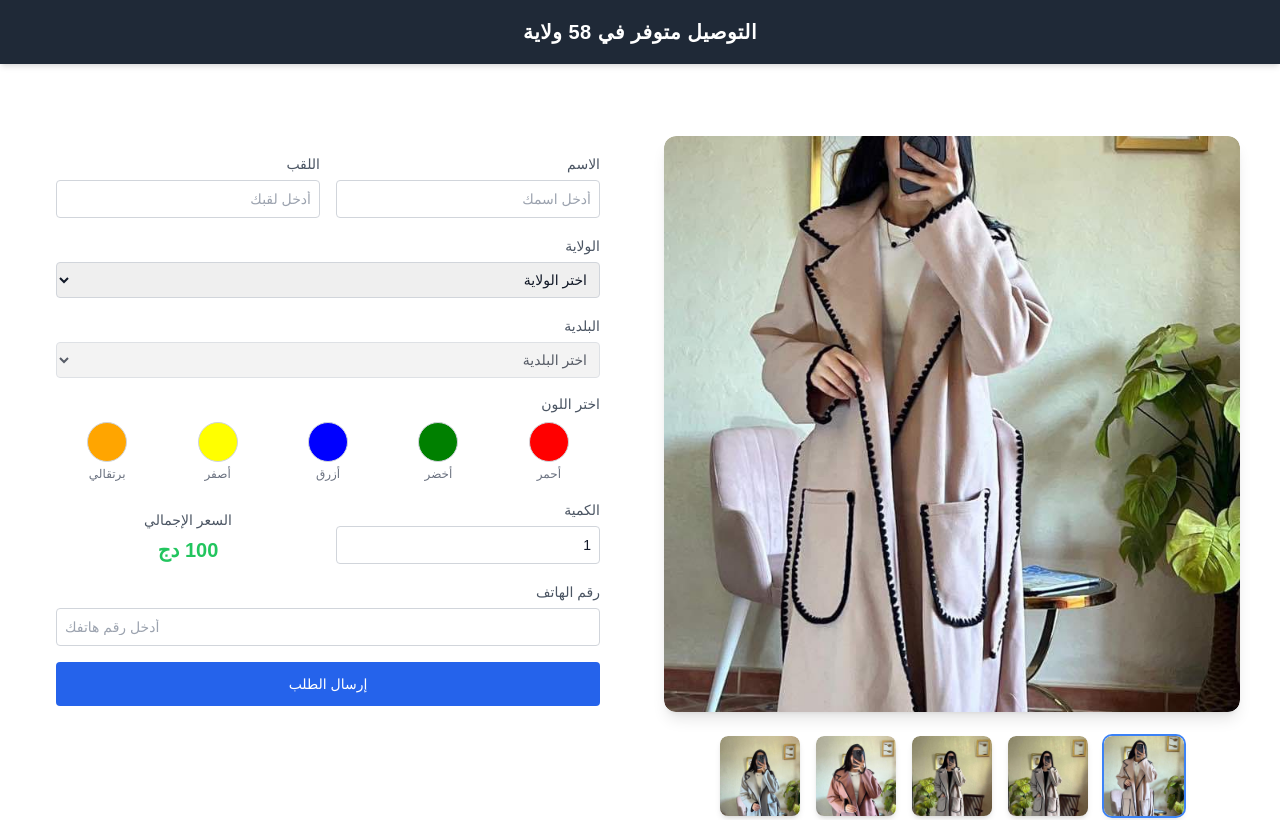
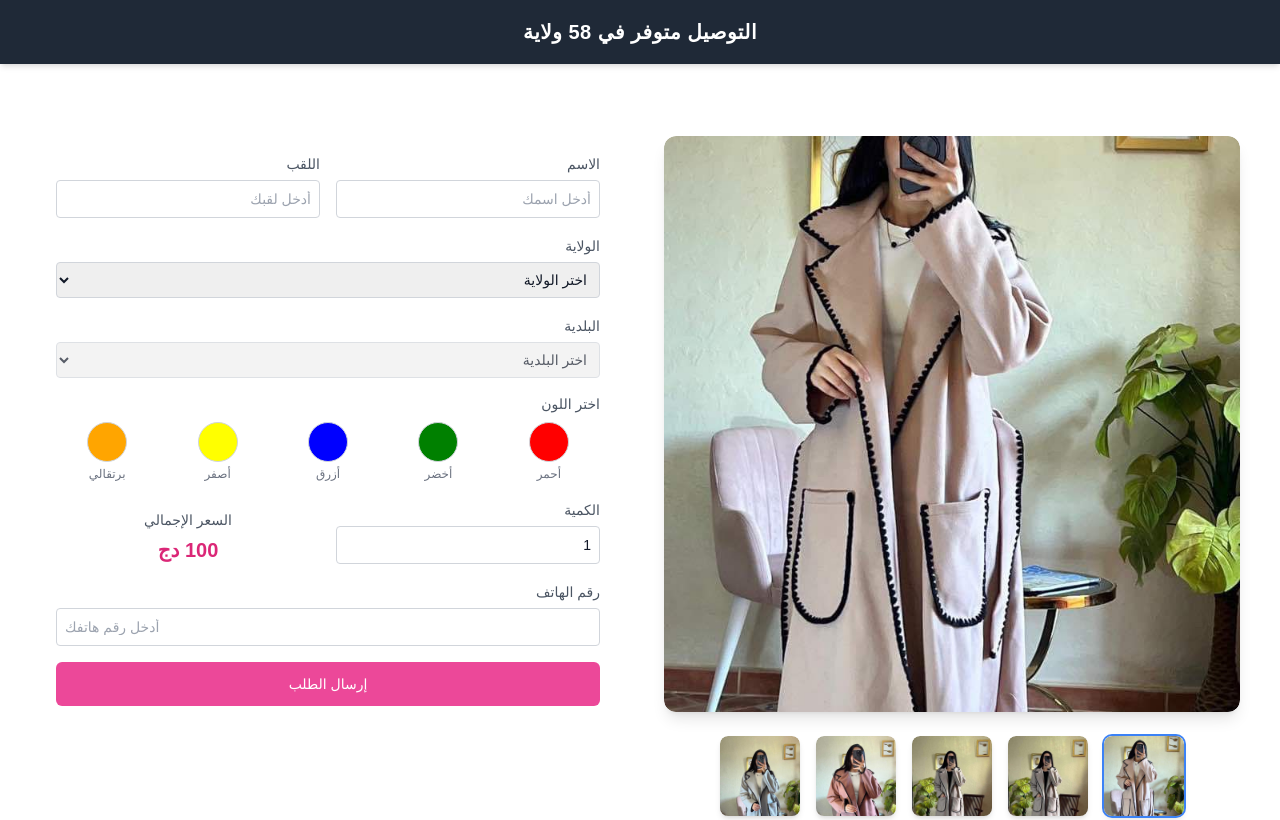
Before and after one commit to jeogo/MG, a Next.js app: page / in a window 1280 px wide. Shown: the top 820 px of the page. Built offline with nearby package versions, Linux system fonts and the light colour scheme.

Commit message:
modified:   src/app/components/Form.tsx

```diff
--- a/src/app/components/Form.tsx
+++ b/src/app/components/Form.tsx
@@ -118,7 +118,7 @@ const InputField: React.FC<InputFieldProps> = ({ label, ...props }) => (
   <label className="block">
     <span className="text-sm text-gray-600 font-medium">{label}</span>
     <input
-      className="w-full p-2 mt-1 border border-gray-300 rounded focus:border-blue-500 focus:ring focus:ring-blue-200 transition duration-150 ease-in-out text-sm"
+      className="w-full p-2 mt-1 border border-gray-300 rounded focus:border-pink-500 focus:ring focus:ring-pink-200 transition duration-150 ease-in-out text-sm"
       {...props}
     />
   </label>
@@ -130,15 +130,11 @@ interface SelectFieldProps
   options: { value: string; label: string }[];
 }
 
-const SelectField: React.FC<SelectFieldProps> = ({
-  label,
-  options,
-  ...props
-}) => (
+const SelectField: React.FC<SelectFieldProps> = ({ label, options, ...props }) => (
   <label className="block">
     <span className="text-sm text-gray-600 font-medium">{label}</span>
     <select
-      className="w-full p-2 mt-1 border border-gray-300 rounded focus:border-blue-500 focus:ring focus:ring-blue-200 transition duration-150 ease-in-out text-sm"
+      className="w-full p-2 mt-1 border border-gray-300 rounded focus:border-pink-500 focus:ring focus:ring-pink-200 transition duration-150 ease-in-out text-sm"
       {...props}
     >
       <option value="">{`اختر ${label}`}</option>
@@ -161,9 +157,7 @@ const ColorSelection: React.FC<ColorSelectionProps> = ({
   setSelectedColor,
 }) => (
   <fieldset>
-    <legend className="text-sm text-gray-600 font-medium mb-2">
-      اختر اللون
-    </legend>
+    <legend className="text-sm text-gray-600 font-medium mb-2">اختر اللون</legend>
     <div className="grid grid-cols-5 gap-2">
       {colorOptions.map(({ name, value }) => (
         <label key={value} className="flex flex-col items-center">
@@ -177,7 +171,7 @@ const ColorSelection: React.FC<ColorSelectionProps> = ({
           <div
             className={`w-10 h-10 rounded-full border cursor-pointer transition-transform ${
               selectedColor === value
-                ? "border-blue-500 scale-110 ring-2 ring-blue-300"
+                ? "border-pink-500 scale-110 ring-2 ring-pink-300"
                 : "border-gray-300 hover:border-gray-400"
             }`}
             style={{ backgroundColor: value }}
@@ -196,14 +190,14 @@ interface PriceDisplayProps {
 const PriceDisplay: React.FC<PriceDisplayProps> = ({ price }) => (
   <div className="text-center">
     <span className="text-sm text-gray-600 font-medium">السعر الإجمالي</span>
-    <p className="text-xl font-bold text-green-500 mt-1">{price} دج</p>
+    <p className="text-xl font-bold text-pink-600 mt-1">{price} دج</p>
   </div>
 );
 
 const SubmitButton: React.FC = () => (
   <button
     type="submit"
-    className="w-full p-3 bg-blue-600 text-white rounded hover:bg-blue-700 focus:outline-none focus:ring-2 focus:ring-blue-500 transition duration-150 ease-in-out text-sm"
+    className="w-full p-3 bg-pink-500 text-white rounded-md hover:bg-pink-600 focus:outline-none focus:ring-2 focus:ring-pink-400 transition duration-150 ease-in-out text-sm transform hover:-translate-y-1 active:translate-y-0"
   >
     <span className="font-medium">إرسال الطلب</span>
   </button>
```
